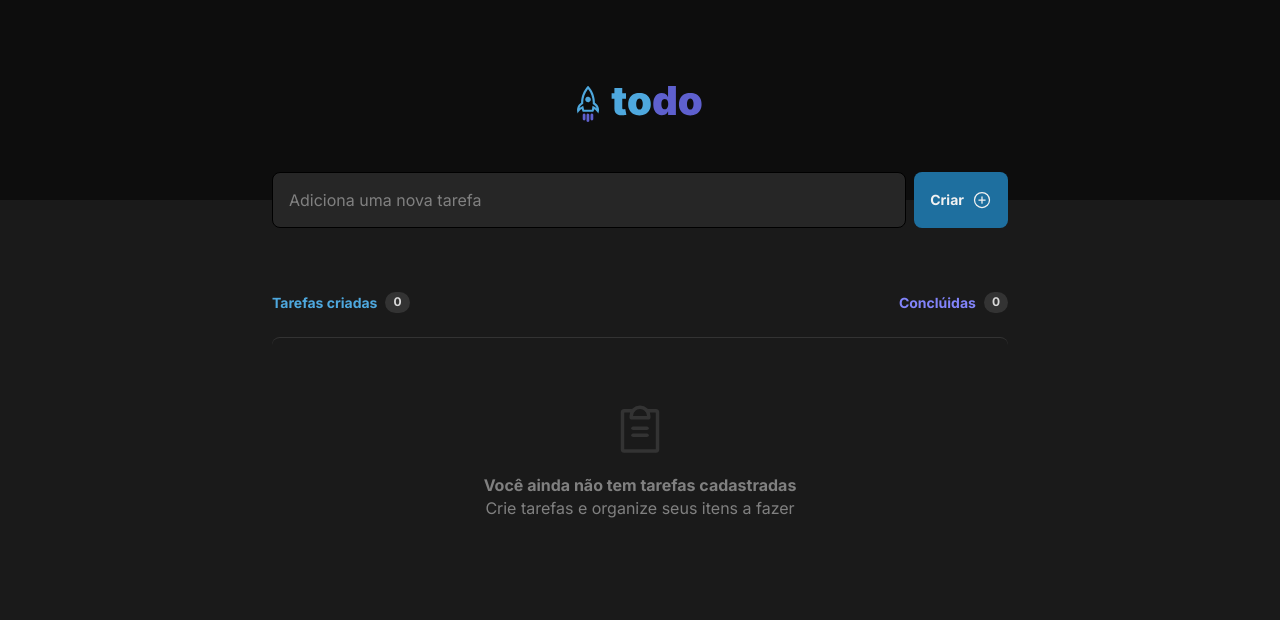
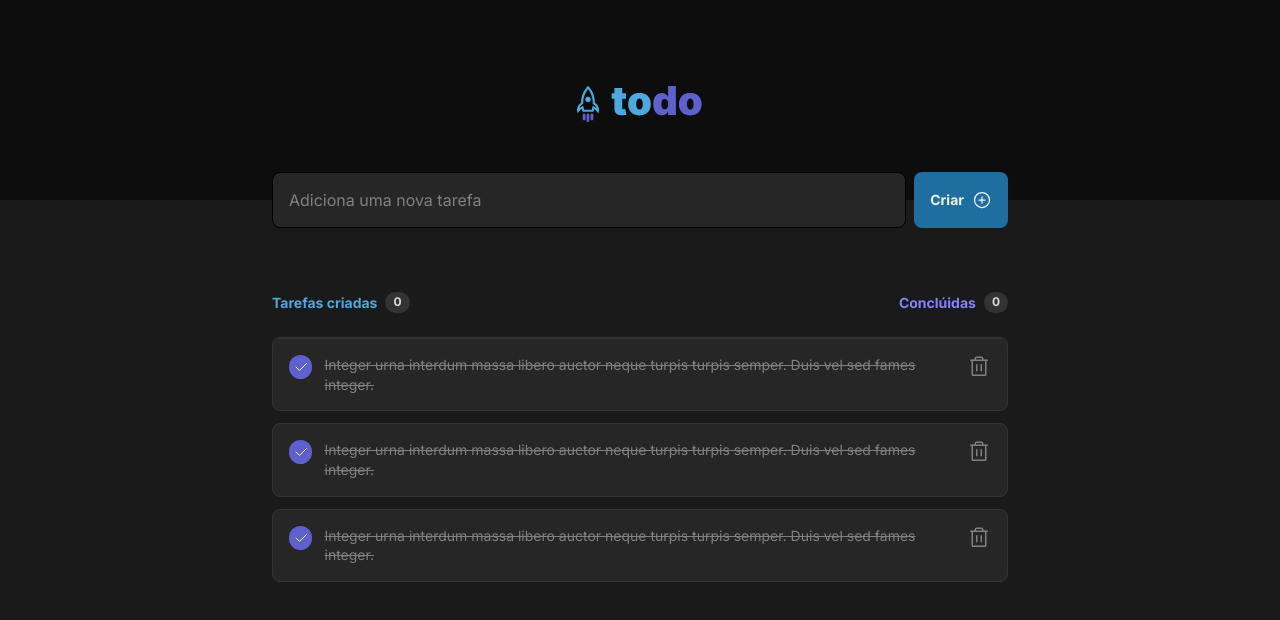
Before and after one commit to RenanFachin/RS_IG_ToDo, a React (Vite) app: page / in a window 1280 px wide. Shown: the top 620 px of the page. Built offline with nearby package versions, Linux system fonts and the light colour scheme.

Commit message:
Componente de cards

```diff
--- a/src/components/Tasks.module.css
+++ b/src/components/Tasks.module.css
@@ -67,7 +67,6 @@
 
 .placeholder svg {
   color: var(--gray-400);
-  margin-bottom: 1rem;
 }
 
 .placeholder strong {
@@ -77,3 +76,9 @@
 .placeholder p {
   color: var(--gray-300);
 }
+
+.toDoList {
+  display: flex;
+  flex-direction: column;
+  align-items: center;
+}
--- a/src/components/Tasks.tsx
+++ b/src/components/Tasks.tsx
@@ -1,6 +1,7 @@
 import { ClipboardText } from 'phosphor-react'
 
 import styles from './Tasks.module.css'
+import { ToDoList } from './ToDoList'
 
 export function Tasks() {
   return (
@@ -19,12 +20,21 @@ export function Tasks() {
 
 
       <section className={styles.tasks}>
-        <div className={styles.placeholder}>
+        {/* <div className={styles.placeholder}>
           <ClipboardText size={56}/>
 
           <strong>Você ainda não tem tarefas cadastradas</strong>
           <p>Crie tarefas e organize seus itens a fazer</p>
+
+
+        </div> */}
+
+        <div className={styles.toDoList}>
+          <ToDoList />
+          <ToDoList />
+          <ToDoList />
         </div>
+
       </section>
     </div>
   )
--- /dev/null
+++ b/src/components/ToDoList.module.css
@@ -0,0 +1,75 @@
+.card {
+  display: flex;
+  align-items: flex-start;
+  padding: 1rem;
+  margin-bottom: 0.75rem;
+  gap: 0.75rem;
+
+  background: var(--gray-500);
+  border: 1px solid var(--gray-400);
+  border-radius: 8px;
+
+  font-size: 0.875rem;
+}
+
+.card .taskCompleted,
+.card .notFinished {
+  width: 1.5rem;
+  height: 1.5rem;
+
+  border-radius: 9999px;
+
+  cursor: pointer;
+  transition: background-color 0.1s;
+}
+
+.card .taskCompleted {
+  background: var(--purple-800);
+
+  display: flex;
+  align-items: center;
+  justify-content: center;
+
+  border: 0;
+}
+
+.card .taskCompleted:hover {
+  background: var(--purple-500);
+}
+
+.card .taskCompleted svg {
+  color: var(--gray-100);
+}
+
+.card .notFinished {
+  border: 2px solid var(--blue-500);
+  background: transparent;
+}
+
+.card .notFinished:hover {
+  background: var(--blue-800);
+  opacity: 0.2;
+}
+
+.taskText{
+  color: var(--gray-100);
+  font-size: 0.875rem;
+}
+
+.taskTextCompleted {
+  color: var(--gray-300);
+  text-decoration: line-through;
+}
+
+.deleteItem {
+  background: transparent;
+  border: 0;
+  cursor: pointer;
+  color: var(--gray-300);
+  line-height: 0;
+  transition: color 0.2s;
+}
+
+.deleteItem:hover {
+  color: var(--red-500);
+}
--- /dev/null
+++ b/src/components/ToDoList.tsx
@@ -0,0 +1,26 @@
+import { Trash, Check } from 'phosphor-react'
+
+import styles from './ToDoList.module.css'
+
+export function ToDoList() {
+  const isFinished = true
+
+
+  return (
+    <div className={styles.card}>
+
+      <button className={isFinished ? styles.taskCompleted : styles.notFinished}>
+        {isFinished ? <Check size={16} /> : null}
+      </button>
+
+      <p className={isFinished ? styles.taskTextCompleted : styles.taskText}>
+        Integer urna interdum massa libero auctor neque turpis turpis semper. Duis vel sed fames integer.
+      </p>
+
+      <button className={styles.deleteItem}>
+        <Trash size={24} />
+      </button>
+
+    </div>
+  )
+}
--- a/src/styles/global.css
+++ b/src/styles/global.css
@@ -25,14 +25,14 @@
   box-sizing: border-box;
 }
 
-input:focus {
+:focus {
 	outline: transparent;
 	box-shadow: 0 0 0 1px var(--purple-500)
 }
 
-button:focus {
+/* button:focus {
 	outline: transparent;
-}
+} */
 
 body {
   background: var(--gray-600);
```
